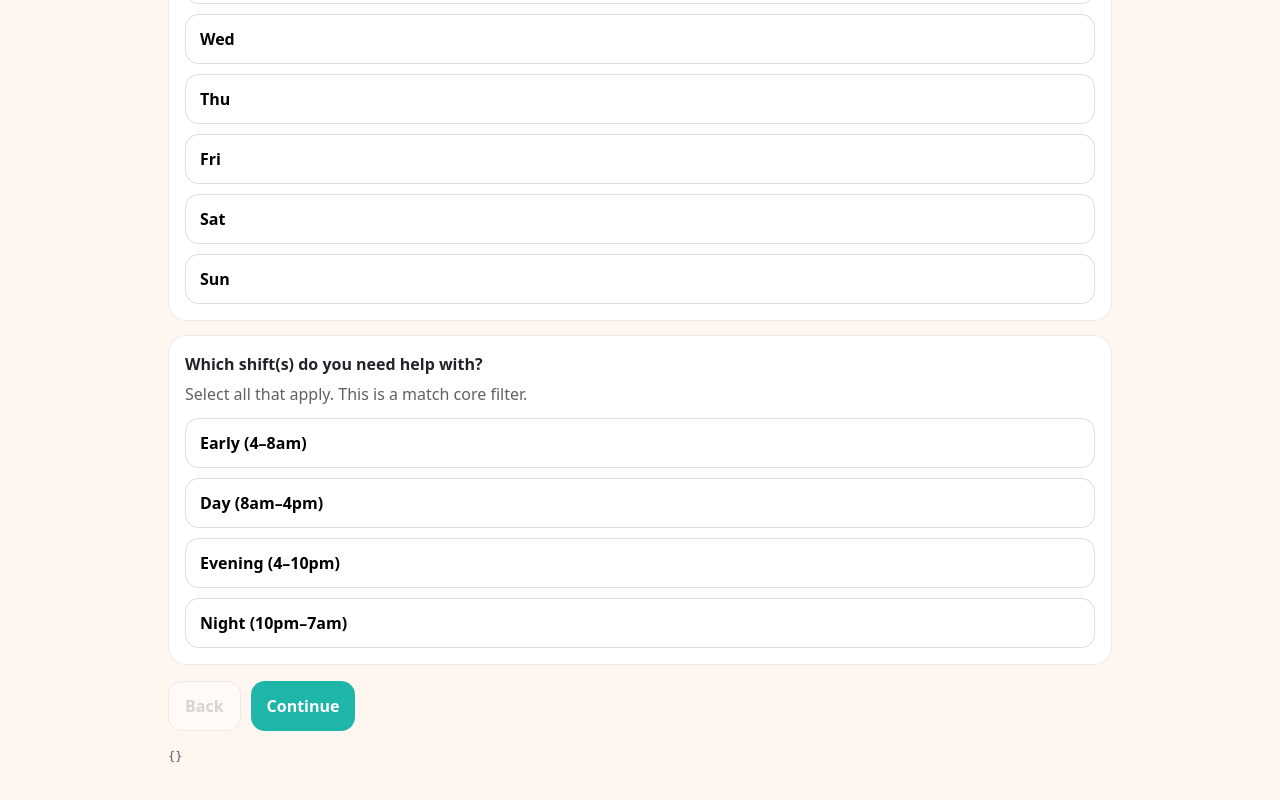
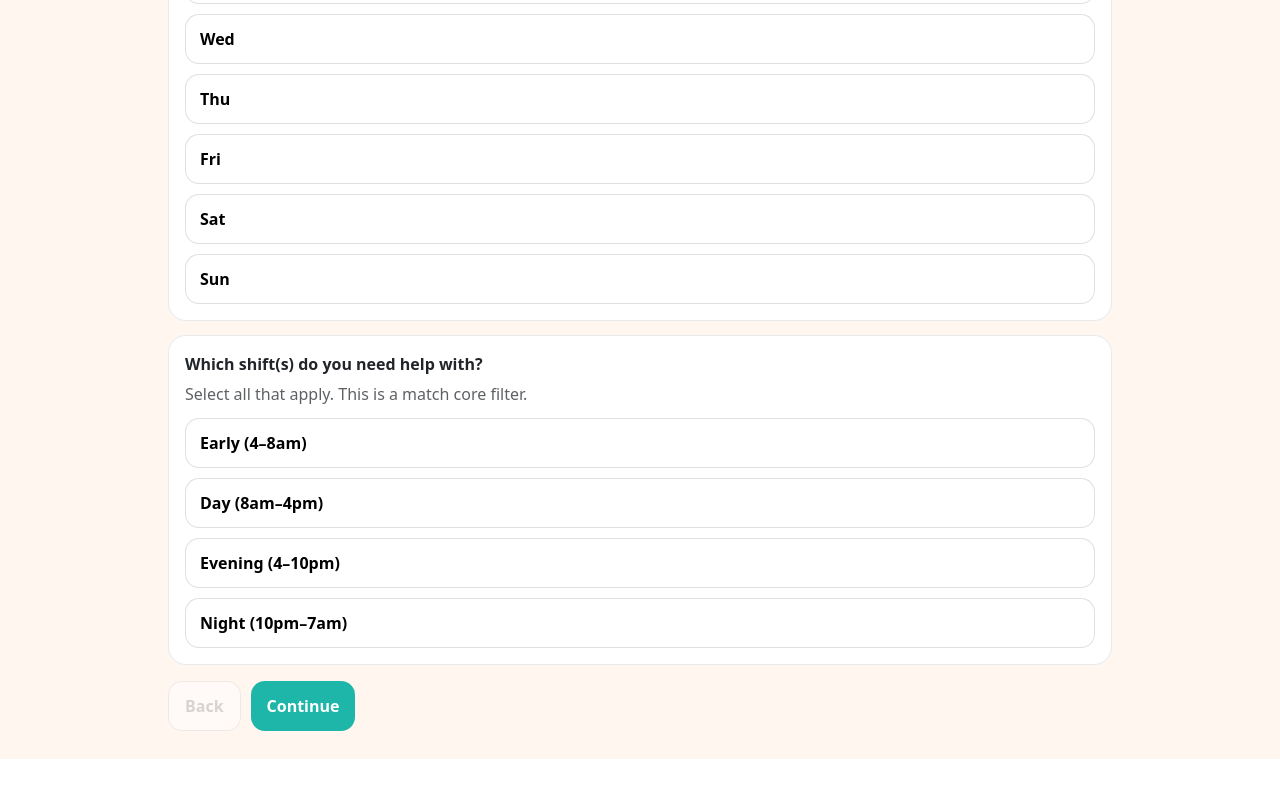
Before and after one commit to AndreaGutierrez17/shiftsitter-webapp, a Next.js app: page /families/onboarding/questions in a window 1280 px wide. Shown: the part 364-1164 px from the top of the page. After the commit the page ends 1123 px from the top, so only its background shows below. Built offline with nearby package versions, Linux system fonts and the light colour scheme.

Commit message:
shiftsitter-web

```diff
--- a/app/families/onboarding/questions/page.tsx
+++ b/app/families/onboarding/questions/page.tsx
@@ -564,11 +564,6 @@ export default function QuestionsPage() {
           Continue
         </button>
       </div>
-
-      {/* DEBUG (quítalo cuando ya guardemos en DB) */}
-      <pre style={{ marginTop: 16, fontSize: 12, opacity: 0.75, overflowX: "auto" }}>
-        {JSON.stringify(answers, null, 2)}
-      </pre>
     </div>
   );
 }
```
